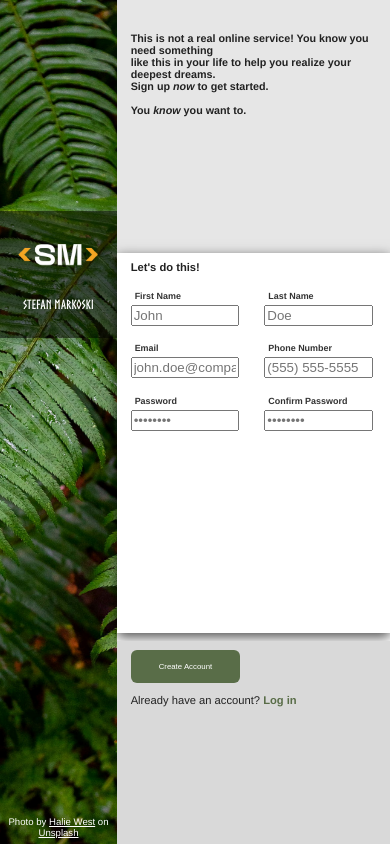
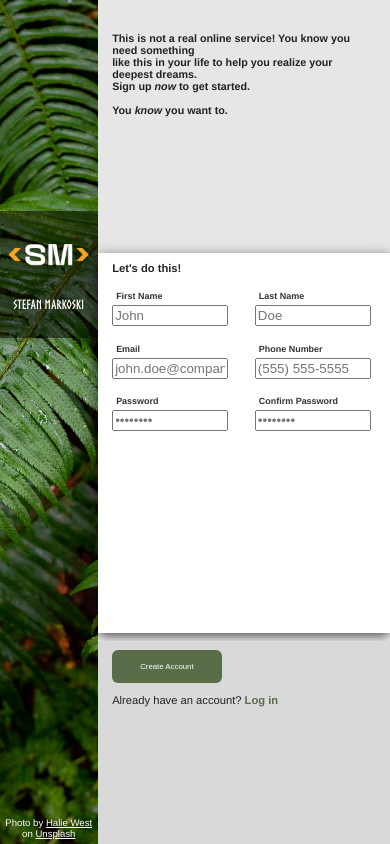
Before and after one commit to stefanmarkoski1/Sign-up-Form, a plain HTML site: page index.html in a window 390 px wide. Drawn offline with Linux system fonts and the light colour scheme.

Commit message:
Width adjusted

```diff
--- a/index.html
+++ b/index.html
@@ -31,7 +31,7 @@
 		position: fixed;
 		left: 0;
 		top: 0;
-		width: 30%;
+		width: 35%;
 		height: 100%;
 		background-repeat: no-repeat;
 		background-position: center;
@@ -44,7 +44,7 @@
 		position: fixed;
 		right: 0;
 		top: 0;
-		width: 70%;
+		width: 65%;
 		height: 30%;
 		background-color:   #e6e6e6;
 
@@ -58,7 +58,7 @@
 		right: 0;
 		bottom: 30%;
 		top:30%;
-		width: 70%;
+		width: 65%;
 		height: 45%;
 		box-shadow: 0 4px 12px rgba(0, 0, 0, 0.7);
 		animation: fadeIn 0.6s ease-out;
@@ -137,7 +137,7 @@
 		position: fixed;
 		right: 0;
 		bottom: 0;
-		width: 70%;
+		width: 65%;
 		height: 24%;
 		background-color:  #d9d9d9;
 
@@ -316,6 +316,27 @@
 
 	}
 
+	.Image
+	{
+
+		width: 25%;
+
+	}
+
+	.Content
+	{
+		width: 75%;
+	}
+	.Form
+	{
+
+		width: 75%;
+	}
+	.BottomContent
+	{
+
+		width: 75%;
+
 	}
 
 	@keyframes fadeIn {
```
